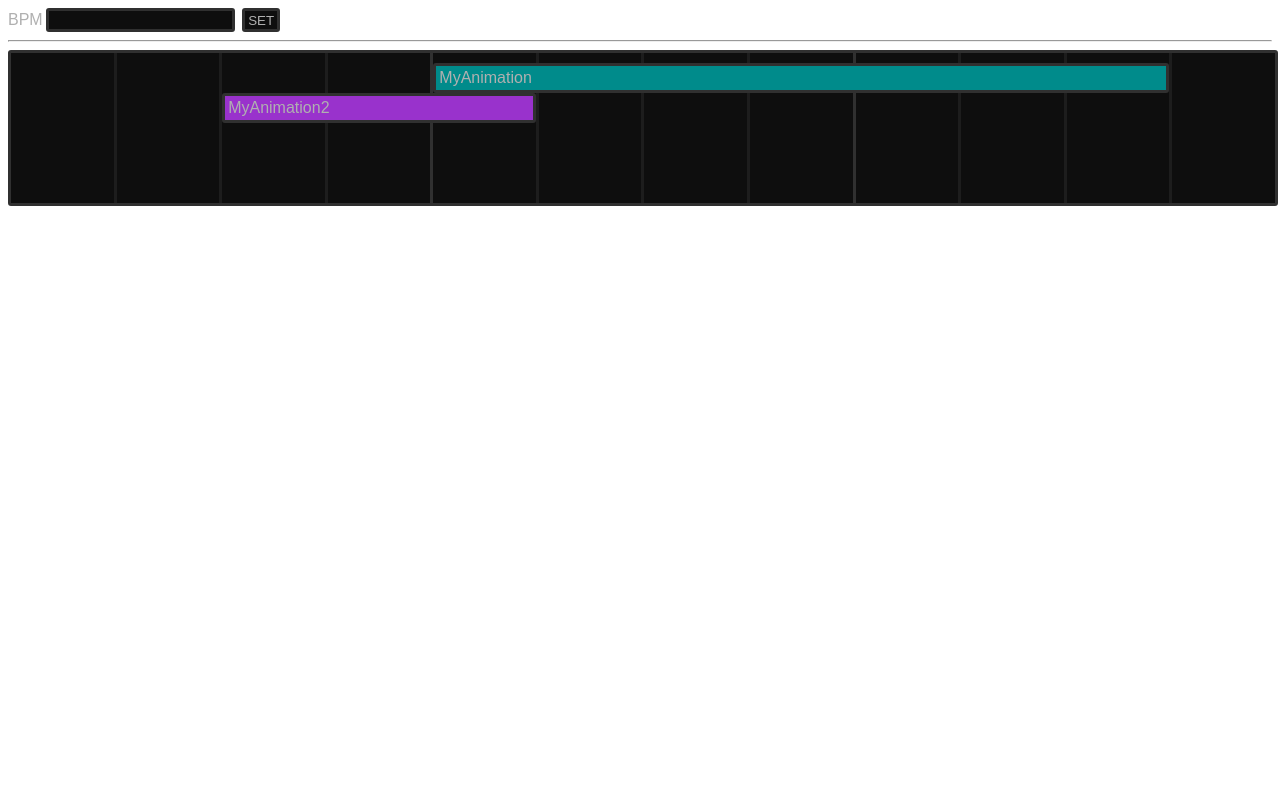
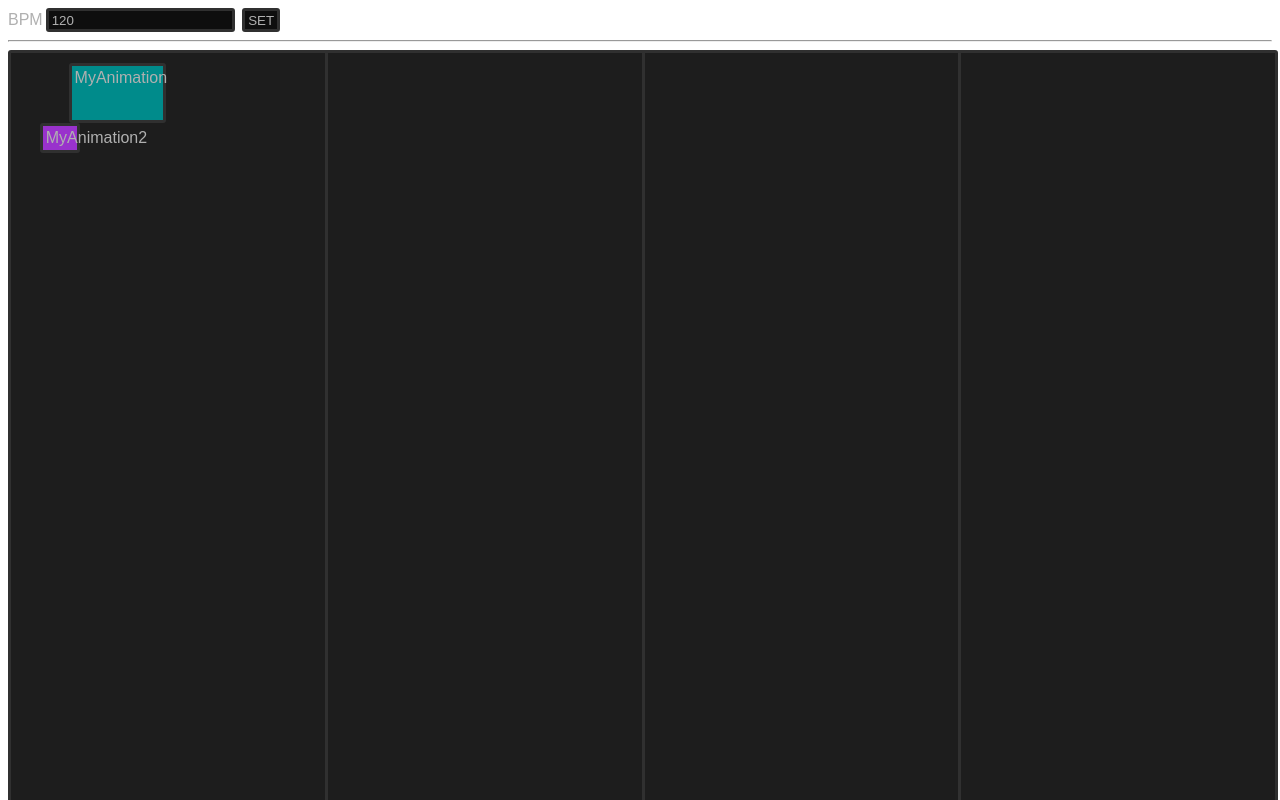
Before and after one commit to etlaM21/SoundSync, a React app: page / in a window 1280 px wide. Shown: the top 800 px of the page. Built offline with nearby package versions, Linux system fonts and the light colour scheme; the HTML template or start-up script is replaced by a standard one.

Commit message:
functional timeline relative to bpm and dummy comp data

```diff
--- a/src/App.jsx
+++ b/src/App.jsx
@@ -1,37 +1,69 @@
 import React from 'react';
+import { useState, useRef, useMemo } from 'react';
 import './style.scss'
 
 const App = () => {
+
+    const [bpm, setBpm] = useState(120);
+    const bpmInput = useRef(null);
+
+    const handleBpmFormChange = (e) => {
+        setBpm(e.target.value);
+    }
+
+    const setBpmFromForm = () => {
+        setBpm(bpmInput.current.value)
+    }
+
+    const dummyCompData = {
+        duration: 43,
+        durationMilli: 43 * 1000
+    }
+
+    const beatsPerSecond = bpm / 60;
+    const totalBeats = useMemo(() => Math.floor(dummyCompData.duration * beatsPerSecond), [bpm]);
+    const beatsPerBar = 4;
+    const totalBars = Math.ceil(totalBeats / beatsPerBar);
+
+    const dummyLayerData  = [ {
+            name: "My Cool Animation",
+            inPoint: 5.2,
+            outPoint: 15,
+            duration: 15 - 5.2
+        },
+        {
+            name: "Some other Animation",
+            inPoint: 12,
+            outPoint: 36.5,
+            duration: 36.5 - 12
+        },
+        {
+            name: "Background",
+            inPoint: 0,
+            outPoint: 43,
+            duration: 43 - 0
+        }
+    ]
+
   return (
     <main>
         <div id='settings'>
-            <label for='bpm'>BPM</label><input name='bpm' type='number' size='3' /> <button>set</button>
+            <label htmlFor='bpm'>BPM</label><input name='bpm' type='number' size='3' value={bpm} onChange={handleBpmFormChange} ref={bpmInput}/> <button onClick={setBpmFromForm}>set</button>
         </div>
       <hr />
         <div id='timeline'>
-            <div className='grid-layers'>
+            <div className='grid-layers'  style={{gridTemplate: `100% / repeat(${totalBars * beatsPerBar}, 1fr)`}}>
                 <div className='timeline-layer'>MyAnimation</div>
                 <div className='timeline-layer'>MyAnimation2</div>
             </div>
-            <div className='grid-bar'>
-                <div className='grid-beat'>
-                    <div className='grid-beat-fill' />
-                    <div className='grid-beat-fill' />
-                    <div className='grid-beat-fill' />
-                    <div className='grid-beat-fill' />
-                </div>
-                <div className='grid-beat'>
-                    <div className='grid-beat-fill' />
-                    <div className='grid-beat-fill' />
-                    <div className='grid-beat-fill' />
-                    <div className='grid-beat-fill' />
-                </div>
-                <div className='grid-beat'>
-                    <div className='grid-beat-fill' />
-                    <div className='grid-beat-fill' />
-                    <div className='grid-beat-fill' />
-                    <div className='grid-beat-fill' />
-                </div>
+            <div className='grid-timeline' style={{gridTemplate: `100% / repeat(${totalBars}, 1fr)`}}>
+                {Array.from({ length: totalBars }).map((_, barIndex) => (
+                    <div key={barIndex} className='grid-bar' style={{gridTemplate: `100% / repeat(${beatsPerBar}, 1fr)`}}>
+                        {Array.from({ length: beatsPerBar }).map((_, beatIndex) => (
+                            <div key={beatIndex} className='grid-beat' />
+                        ))}
+                    </div>
+                ))}
             </div>
         </div>
     </main>
```
